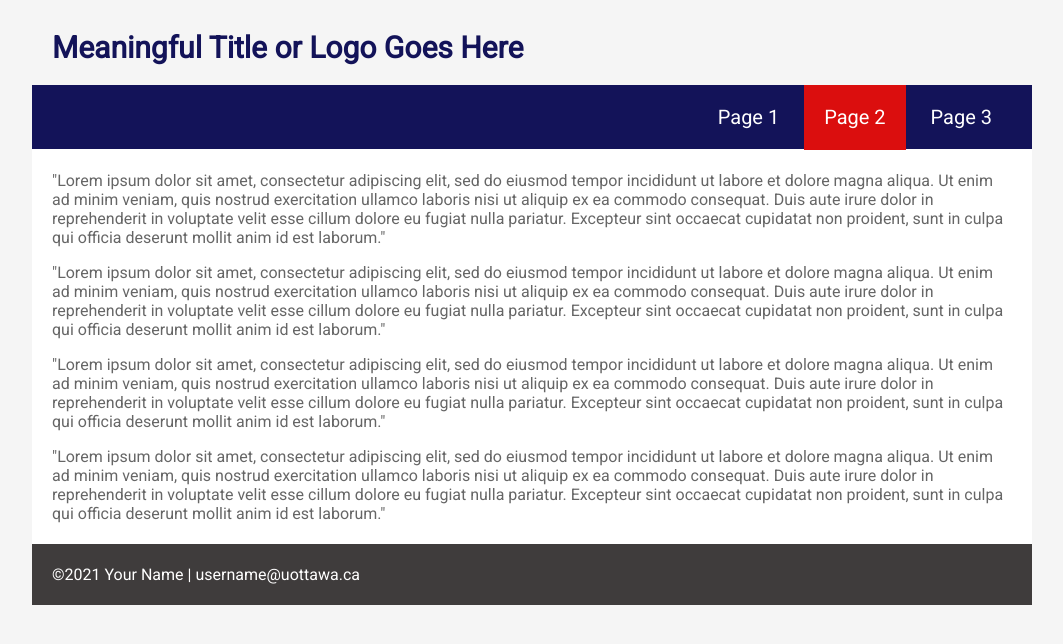
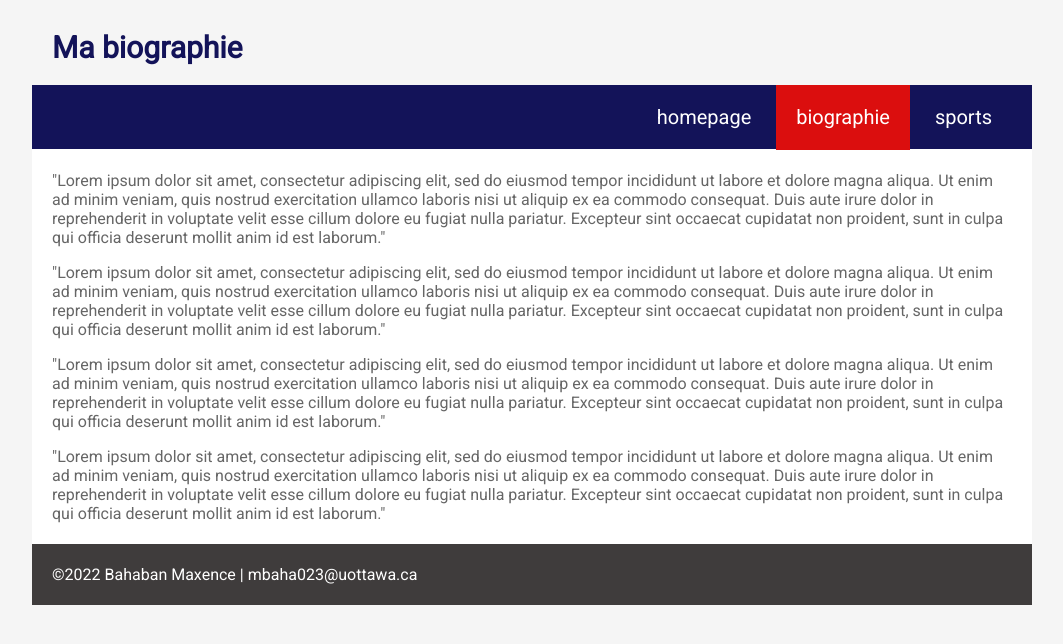
Before and after one commit to jsmarier-courses/project-1-mini-website-MaxenceB33, a plain HTML site: page biography.html in a window 1280 px wide. Shown: the whole page, without its empty margins (108-1171 px from the left). Drawn offline with Linux system fonts and the light colour scheme.

Commit message:
Version 1

```diff
--- a/page2.html
+++ b/biography.html
@@ -2,29 +2,23 @@
 <html>
   <head>
     <meta charset="utf-8" />
-    <!-- Below are the links to the CSS sheet which helps style this page and the Google Fonts style sheet for the Roboto font. -->
-    <!-- Voici les liens vers la feuille de style CSS qui aide à modifier l'apparence visuelle de cette page et la feuille de style Google Fonts pour la police Roboto. -->
-    <link rel="stylesheet" type="text/css" href="jsstyle.css">
+    <link rel="stylesheet" type="text/css" href="maxence.css">
     <link href="https://fonts.googleapis.com/css?family=Roboto" rel="stylesheet">
-    <title>Meaningful Title or Logo Goes Here</title>
+    <title>Ma biographie</title>
   </head>
   <body>
-    <!-- The logo and menu are below. Don't touch the <div> and <nav> tags. -->
-    <!-- Le logo et le menu sont ci-dessous. Ne touchez pas aux balises <div> et <nav>. -->
     <div class="top-bar">
       <div class="logo">
-        <p>Meaningful Title or Logo Goes Here</p>
+        <p>Ma biographie</p>
       </div>
       <nav class="top-menu">
         <ul>
-          <li><a href="index.html">Page 1</a></li>
-          <li><a class="current-page-link" href="page2.html">Page 2</a></li>
-          <li><a href="page3.html">Page 3</a></li>
+          <li><a href="index.html">homepage</a></li>
+          <li><a class="current-page-link" href="biography.html">biographie</a></li>
+          <li><a href="sports.html">sports</a></li>
         </ul>
       </nav>
     </div>
-    <!-- The actual page content starts here. Don't touch the <div> tags. -->
-    <!-- Le contenu de la page commence ici. Ne touchez pas aux balises <div>. -->
     <div class="page-content">
       <div class="main-section">
     <!-- START Your content should be between this line... -->
@@ -39,9 +33,7 @@
     </div>
     <div class="footer">
       <div class="footer-content">
-    <!-- The footer starts here. -->
-    <!-- Le crédit de bas de page commence ici. -->
-        <p>©2021 Your Name | <a href="mailto:username@uottawa.ca">username@uottawa.ca</a></p>
+        <p>©2022 Bahaban Maxence | <a href="mailto:mbaha023@uottawa.ca">mbaha023@uottawa.ca</a></p>
       </div>
     </div>
   </body>
```
Also changed, not shown: index.html (+6 -16 lines), sports.html (renamed from page3.html, +7 -15 lines), maxence.css (renamed from jsstyle.css).
